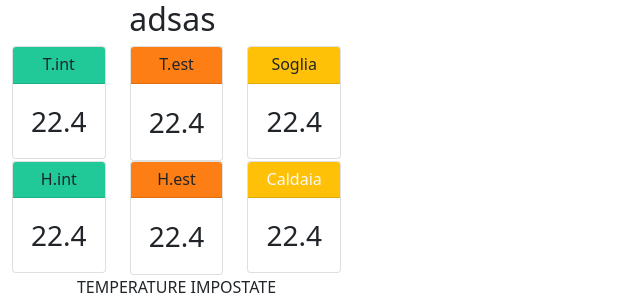
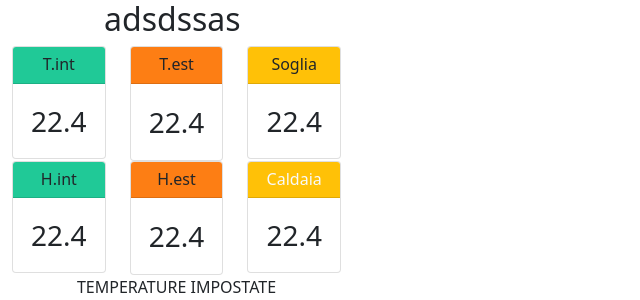
Before and after one commit to tufadaur/pythonserver, a Flask app: page / in a window 1280 px wide. Shown: the top 300 px of the page, without its empty margins (0-640 px from the left). Run offline with Flask 2, Linux system fonts and the light colour scheme; some libraries are stand-ins or nearby versions.

Commit message:
Update index.html

```diff
--- a/templates/index.html
+++ b/templates/index.html
@@ -4,7 +4,7 @@
 {% block content %}
         <div class="row">
             <div class="col">
-                <h2 class="text-center">adsas&nbsp;</h2>
+                <h2 class="text-center">adsdssas&nbsp;</h2>
             </div>
         </div>
         <div class="row justify-content-center">
```
